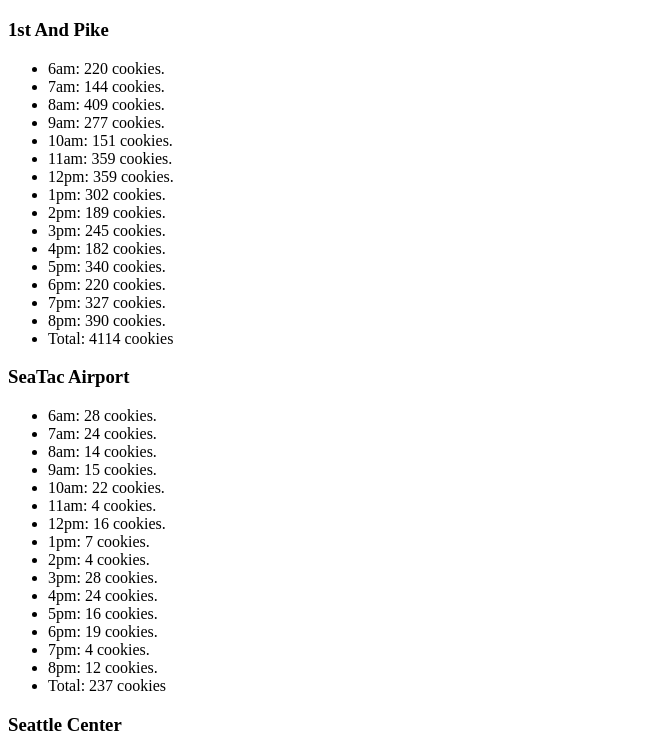
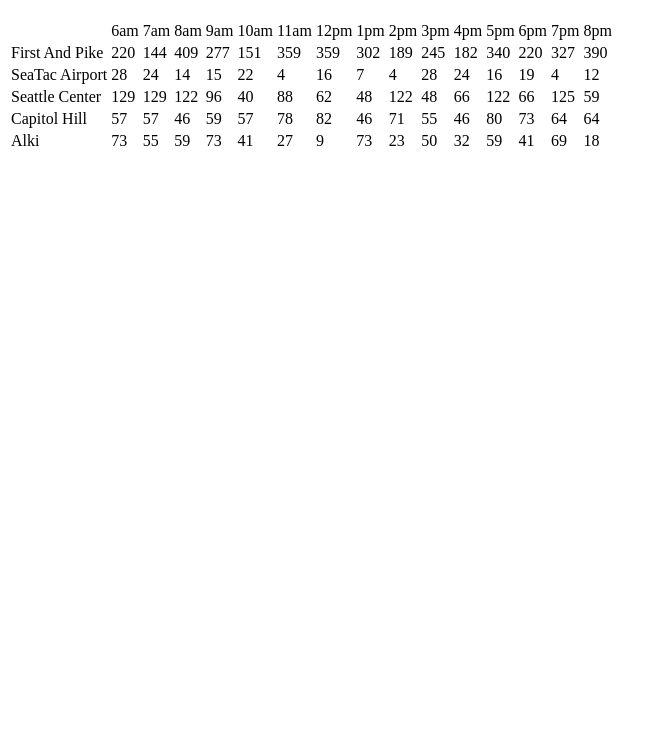
Before and after one commit to OCDAmmo3/cookie-stand, a plain HTML site: page sales.html in a window 1280 px wide. Shown: the part 61-800 px from the top of the page, without its empty margins (0-666 px from the left). Drawn offline with Linux system fonts and the light colour scheme.

Commit message:
Tables in, lists out, need totals

```diff
--- a/app.js
+++ b/app.js
@@ -1,4 +1,7 @@
 "use strict";
+
+var hours = ["6am","7am","8am","9am","10am","11am","12pm","1pm","2pm","3pm","4pm","5pm","6pm","7pm","8pm"]
+
 
 function salesTable() {
   var thead = document.getElementById("thead");
@@ -11,12 +14,13 @@ function salesTable() {
   }
 }
 
-function Restaurant(name,minCust,maxCust,avgCookies){
+function Restaurant(name,minCust,maxCust,avgCookies,id){
   this.name = name;
   this.minCust = minCust;
   this.maxCust = maxCust;
   this.avgCookies = avgCookies;
   this.hourlyArray = [];
+  this.id = id;
 }
 //Constructor function set up
 Restaurant.prototype.randCust = function() {
@@ -27,16 +31,34 @@ function Restaurant(name,minCust,maxCust,avgCookies){
   for(var i=0; i<hours.length; i++){
     this.hourlyArray[i] = Math.floor(this.randCust()*this.avgCookies);
   }
+};
+Restaurant.prototype.render = function() {
+  this.randCookies();
+  var restaurantTable = document.getElementById(this.id);
+  var td = document.createElement("td");
+  td.textContent = this.name;
+  restaurantTable.appendChild(td);
+  for(var j = 0; j < this.hourlyArray.length; j++) {
+    td = document.createElement("td");
+    td.textContent = this.hourlyArray[j];
+    restaurantTable.appendChild(td);
   }
+}
+salesTable();
+console.log(hours);
 
-var firstAndPike = new Restaurant("First And Pike", 23, 65, 6.3);
-var seaTacAirport = new Restaurant("SeaTac Airport", 3, 24, 1.2);
-var seattleCenter = new Restaurant("Seattle Center", 11, 38, 3.7);
-var capitolHill = new Restaurant("Capitol Hill", 20, 38, 2.3);
-var alki = new Restaurant ("Alki", 2, 16, 4.6);
+var firstAndPike = new Restaurant("First And Pike", 23, 65, 6.3, "pikeTable");
+firstAndPike.render();
+var seaTacAirport = new Restaurant("SeaTac Airport", 3, 24, 1.2, "seaTacTable");
+seaTacAirport.render();
+var seattleCenter = new Restaurant("Seattle Center", 11, 38, 3.7, "seattleTable");
+seattleCenter.render();
+var capitolHill = new Restaurant("Capitol Hill", 20, 38, 2.3, "capitolTable");
+capitolHill.render();
+var alki = new Restaurant ("Alki", 2, 16, 4.6, "alkiTable");
+alki.render();
 
-var hours = ["6am","7am","8am","9am","10am","11am","12pm","1pm","2pm","3pm","4pm","5pm","6pm","7pm","8pm"]
-
+/*
 function generate() {
   firstAndPike.randCookies();
   seaTacAirport.randCookies();
@@ -44,7 +66,6 @@ function generate() {
   capitolHill.randCookies();
   alki.randCookies();
 }
-
 function storeData(location,id){
   var locationList = document.getElementById(id);
   for(var liIndex = 0; liIndex < location.hourlyArray.length; liIndex++){
@@ -69,3 +90,4 @@ storeData(seaTacAirport,"seaTac");
 storeData(seattleCenter,"seattle");
 storeData(capitolHill,"capitol");
 storeData(alki,"alki");
+*/
--- a/sales.html
+++ b/sales.html
@@ -5,7 +5,33 @@
   </head>
   <body>
     <h1>Salmon Cookies</h1>
-      <h3>1st And Pike</h3>
+      <section>
+        <table>
+          <thead>
+            <tr id="thead">
+
+            </tr>
+          </thead>
+          <tbody>
+            <tr id="pikeTable">
+
+            </tr>
+            <tr id="seaTacTable">
+
+            </tr>
+            <tr id="seattleTable">
+
+            </tr>
+            <tr id="capitolTable">
+
+            </tr>
+            <tr id="alkiTable">
+
+            </tr>
+          </tbody>
+        </table>
+      </section>
+      <!--h3>1st And Pike</h3>
       <ul id="pike">
       </ul>
       <h3>SeaTac Airport</h3>
@@ -19,7 +45,7 @@
       </ul>
       <h3>Alki</h3>
       <ul id="alki">
-      </ul>
+      </ul-->
     <script src="app.js"></script>
   </body>
 </html>
```
Lines whose indentation alone changed are shown as unchanged.
